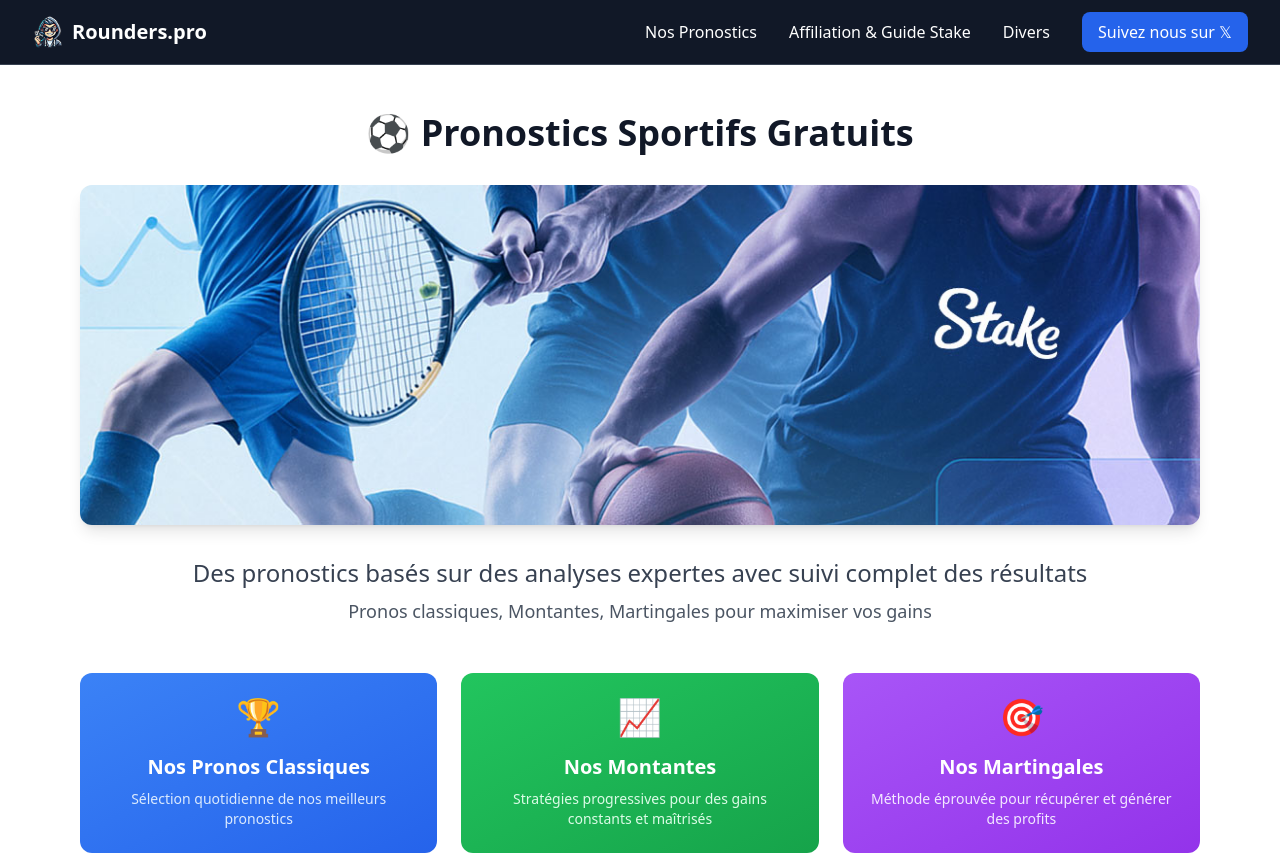
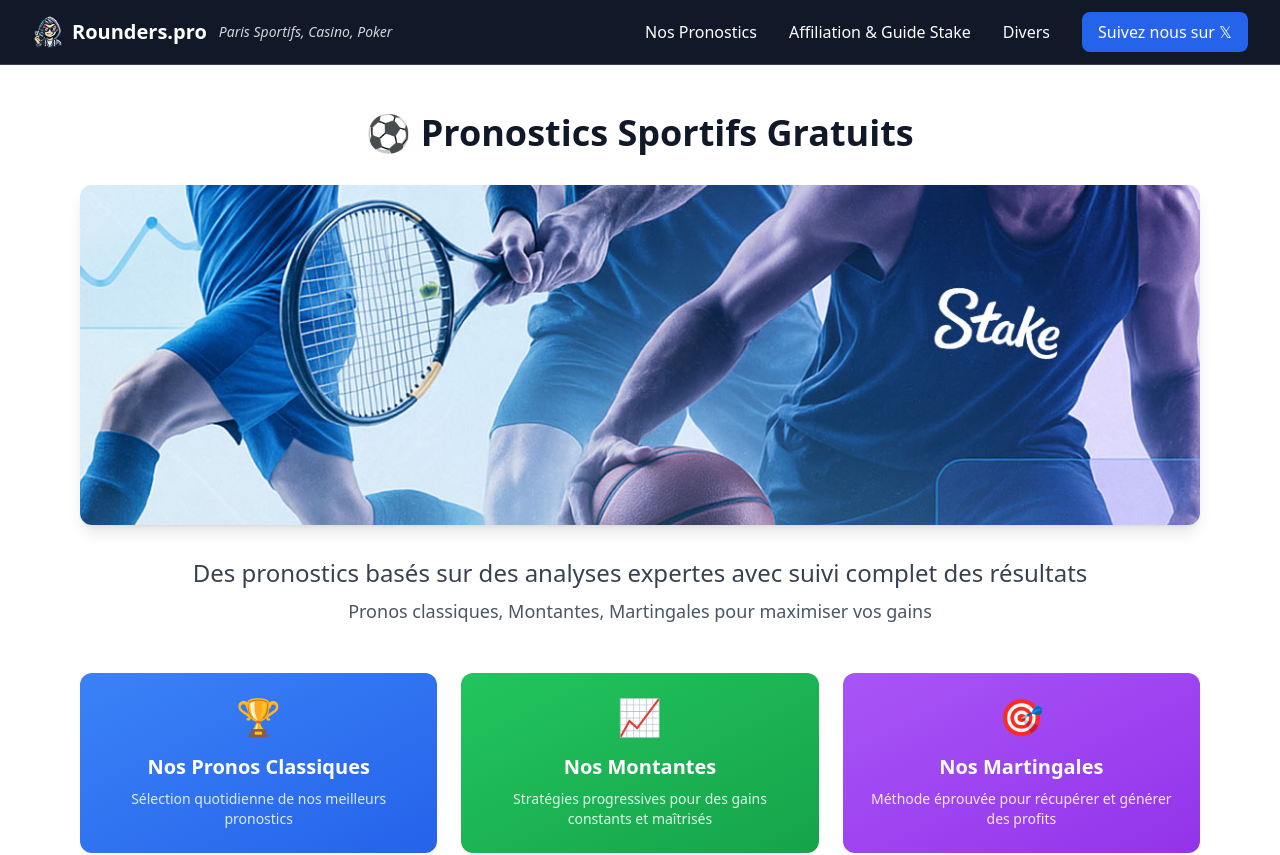
Before and after one commit to Web-Online-Concept/rounders-pro, a Next.js app: page / in a window 1280 px wide. Shown: the top 855 px of the page. Built offline with nearby package versions, Linux system fonts and the light colour scheme.

Commit message:
Update Header.js

```diff
--- a/app/components/Header.js
+++ b/app/components/Header.js
@@ -17,6 +17,9 @@ export default function Header() {
               <img src="/logo.png" alt="Rounders" className="w-8 h-8" />
               <span className="text-xl font-bold text-white">Rounders.pro</span>
             </Link>
+            <span className="text-sm text-gray-300 italic hidden sm:inline">
+              Paris Sportifs, Casino, Poker
+            </span>
           </div>
 
           {/* Lien Nos Jeux mobile uniquement */}
```
